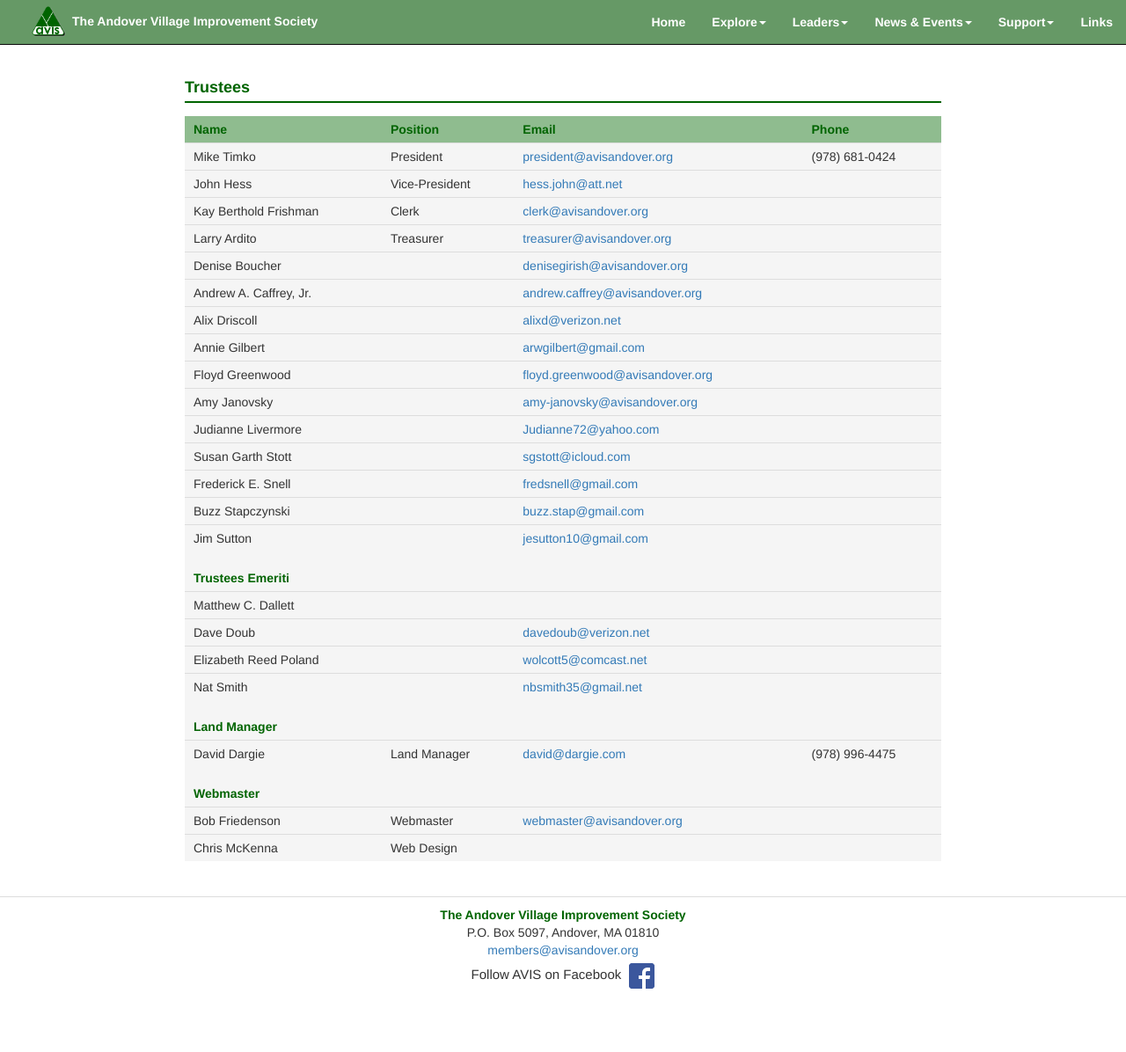
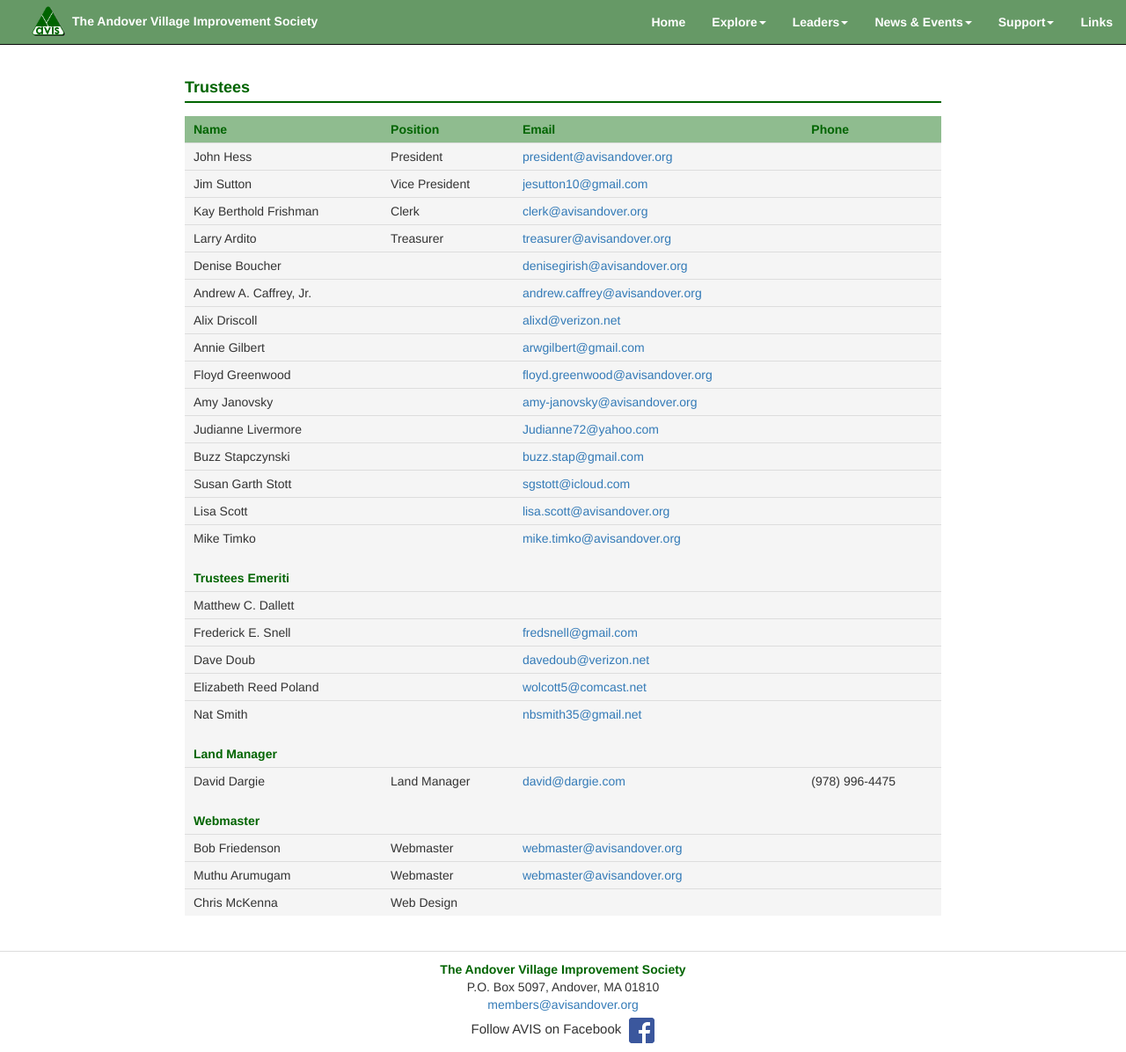
Before and after one commit to avisandover/avis-website, a Jekyll site: the page built from trustees.html, in a window 1280 px wide and 1196 px high. Shown: the whole window at 88% size. Built offline with Jekyll 4.4.1, drawn with Linux system fonts in a browser that asks for light colours.

Commit message:
Updated President
Updated wardens, trustees and a new webmaster

```diff
--- a/trustees.html
+++ b/trustees.html
@@ -17,15 +17,15 @@
         </tr>
       </thead>
       <tr>
-        <td>Mike Timko</td>
+        <td>John Hess</td>
         <td>President</td>
         <td><a href="mailto:president@avisandover.org">president@avisandover.org</a></td>
-        <td>(978) 681-0424</td>
+        <td></td>
       </tr>
       <tr>
-        <td>John Hess</td>
-        <td>Vice-President</td>
-        <td><a href="mailto:hess.john@att.net">hess.john@att.net</a></td>
+        <td>Jim Sutton</td>
+        <td>Vice President</td>
+        <td><a href="mailto:jesutton10@gmail.com">jesutton10@gmail.com</a></td>
         <td></td>
       </tr>
       <tr>
@@ -82,27 +82,27 @@
         <td></td>
       </tr>
       <tr>
+        <td>Buzz Stapczynski</td>
+        <td></td>
+        <td><a href="mailto:buzz.stap@gmail.com">buzz.stap@gmail.com</a></td>
+        <td></td>
+      </tr>
+      <tr>
         <td>Susan Garth Stott</td>
         <td></td>
         <td><a href="mailto:sgstott@verizon.net">sgstott@icloud.com</a></td>
         <td></td>
       </tr>
       <tr>
-        <td>Frederick E. Snell</td>
+        <td>Lisa Scott</td>
         <td></td>
-        <td><a href="mailto:fredsnell@gmail.com">fredsnell@gmail.com</a></td>
+        <td><a href="mailto:lisa.scott@avisandover.org">lisa.scott@avisandover.org</a></td>
         <td></td>
       </tr>
       <tr>
-        <td>Buzz Stapczynski</td>
+        <td>Mike Timko</td>
         <td></td>
-        <td><a href="mailto:buzz.stap@gmail.com">buzz.stap@gmail.com</a></td>
-        <td></td>
-      </tr>
-      <tr>
-        <td>Jim Sutton</td>
-        <td></td>
-        <td><a href="mailto:jesutton10@gmail.com">jesutton10@gmail.com</a></td>
+        <td><a href="mailto:mike.timko@avisandover.org">mike.timko@avisandover.org</a></td>
         <td></td>
       </tr>
       <tr><td class="spacer" colspan="4"></td></tr>
@@ -113,6 +113,12 @@
         <td>Matthew C. Dallett</td>
         <td></td>
         <td></td>
+        <td></td>
+      </tr>
+      <tr>
+        <td>Frederick E. Snell</td>
+        <td></td>
+        <td><a href="mailto:fredsnell@gmail.com">fredsnell@gmail.com</a></td>
         <td></td>
       </tr>
       <tr>
@@ -154,6 +160,12 @@
         <td></td>
       </tr>
       <tr>
+        <td>Muthu Arumugam</td>
+        <td>Webmaster</td>
+        <td><a href="mailto:webmaster@avisandover.org">webmaster@avisandover.org</a></td>
+        <td></td>
+      </tr>
+      <tr>
         <td>Chris McKenna</td>
         <td>Web Design</td>
         <td></td>
--- a/wardens.html
+++ b/wardens.html
@@ -309,7 +309,7 @@
         <td><a href="/natsmith.html">Nat Smith</a></td>
         <td>Mike Timko</td>
         <td>(978) 681-0424</td>
-        <td><a href="mailto:president@avisandover.org">president@avisandover.org</a></td>
+        <td><a href="mailto:mike.timko@avisandover.org">mike.timko@avisandover.org</a></td>
       </tr>
       <tr>
         <td><a href="/stanley.html">Stanley</a></td>
```
Also changed, not shown: Gemfile.lock.
